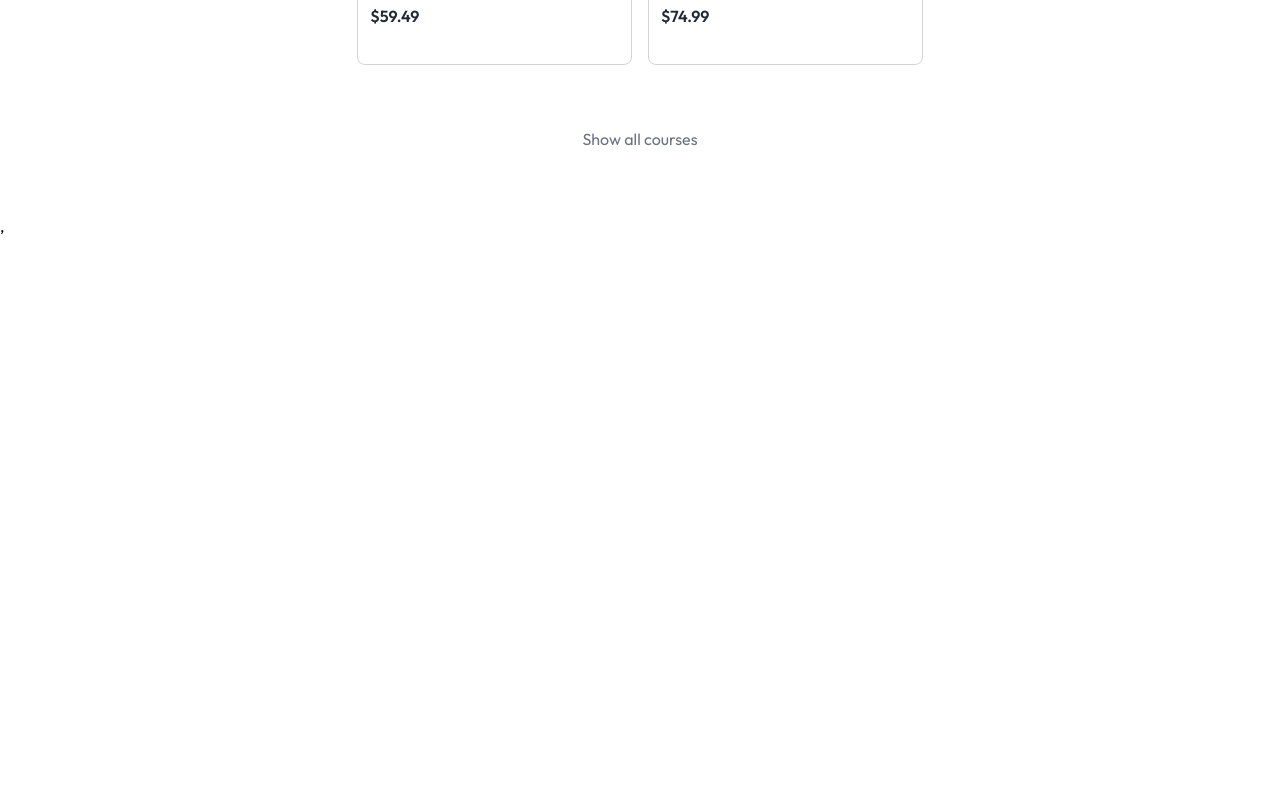
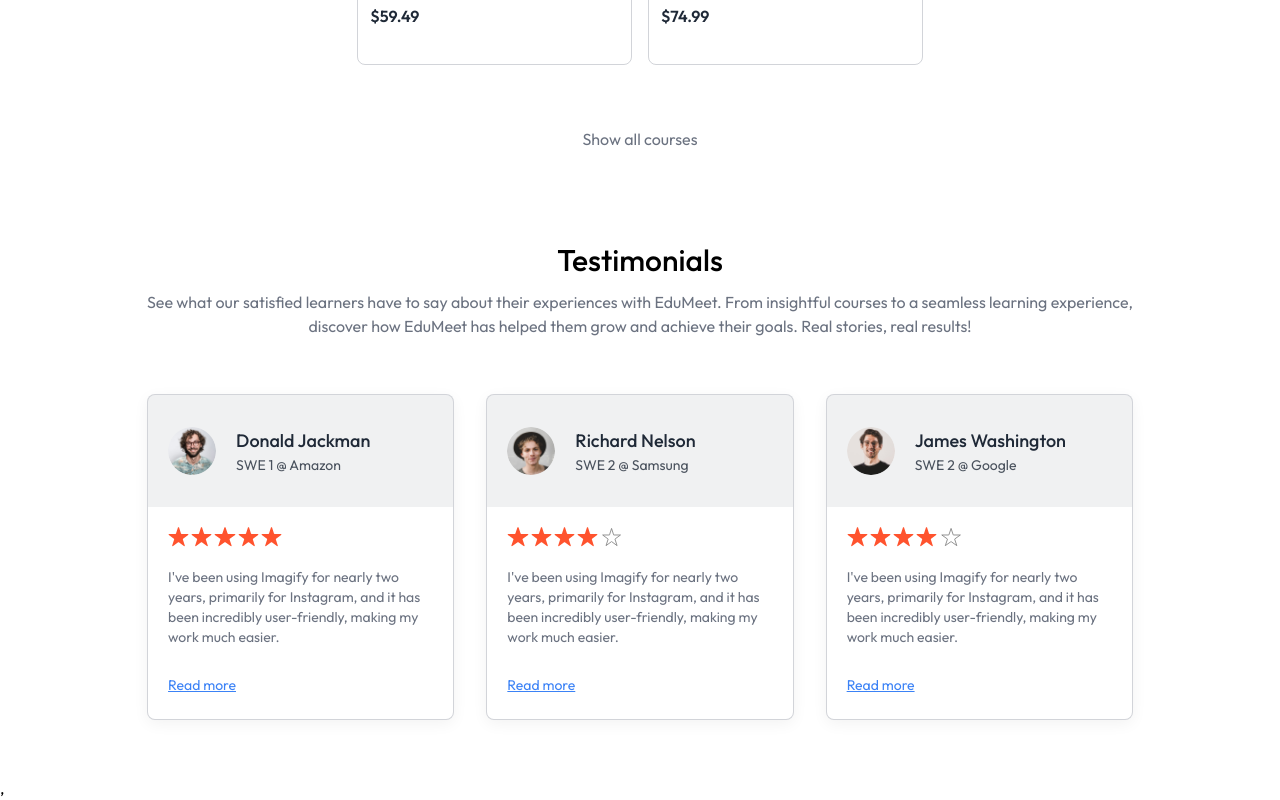
Before and after one commit to SarasiNishala/EduMeet-Frontend, a React (Vite) app in the folder client/: page / in a window 1280 px wide. Shown: the part 1520-2320 px from the top of the page. Before the commit the page ends 1758 px from the top, so only its background shows below. Built offline with nearby package versions, Linux system fonts and the light colour scheme; no server answers.

Commit message:
Testimonial Section done

```diff
--- a/client/src/components/student/Navbar.jsx
+++ b/client/src/components/student/Navbar.jsx
@@ -11,7 +11,7 @@
     const {openSignIn} = useClerk()
     const {user} = useUser()
 
-    const {navigate} = useContext(AppContext)
+    const {navigate , isEducator} = useContext(AppContext)
 
   return (
     <>
@@ -20,7 +20,7 @@
         <div className='hidden md:flex items-center gap-5 text-gray-500'>
             <div className='flex items-center gap-5'>
                 { user && <>
-                    <button>Become Educator</button>
+                    <button onClick={() => {navigate('/educator')}}>{isEducator ? 'Educator Dashboard' : 'Become Educator'}</button>
                     <Link to='/my-enrollments' >My Enrollments</Link>
                 </>}
             </div>
@@ -32,7 +32,7 @@
     <div className='md:hidden flex items-center gap-2 sm:gap-5 text-gray-500'>
         <div className='flex items-center gap-1 sm:gap-2 max-sm:text-xs'>
             { user && <>
-                <button>Become Educator</button>
+                <button onClick={() => {navigate('/educator')}}>{isEducator ? 'Educator Dashboard' : 'Become Educator'}</button>
                 <Link to='/my-enrollments' >My Enrollments</Link>
             </>}
         </div>
--- a/client/src/components/student/TestimonialsSection.jsx
+++ b/client/src/components/student/TestimonialsSection.jsx
@@ -1,9 +1,37 @@
 import React from 'react'
+import { assets, dummyTestimonial } from '../../assets/assets'
 
 const TestimonialsSection = () => {
   return (
-    <div>
-        <h1>Testimonials</h1>
+    <div className='pb-14 px-8 md:px-0 items-center text-center'>
+        <h2 className='text-3xl font-medium txt-gray-800'>Testimonials</h2>
+        <p className='md:text-base text-gray-500 mt-3'>
+        See what our satisfied learners have to say about their experiences with EduMeet.
+        From insightful courses to a seamless learning experience, <br />
+        discover how EduMeet has helped them grow and achieve their goals. Real stories, real results!
+        </p>
+        <div className='grid grid-cols-auto gap-8 mt-14'>
+          {dummyTestimonial.map((testimonial, index) => (
+            <div key={index} className='text-sm text-left border border-gray-500/30 pb-6 rounded-lg bg-white shadow-[0px_4px_15px_0px] shadow-black/5 overflow-hidden'>
+              <div className='flex items-center gap-5 px-5 py-8 bg-gray-500/10'>
+                <img className='h-12 w-12 rounded-full' src={testimonial.image} alt={testimonial.name} />
+                <div>
+                  <h1 className='text-lg font-medium text-gray-800'>{testimonial.name}</h1>
+                  <p className='text-gray-800/80'>{testimonial.role}</p>
+                </div>
+              </div>
+              <div className='p-5 pb-7'>
+                  <div className='flex gap-0.5'>
+                    {[...Array(5)].map((_, i) => (
+                        <img className='h-5' key={i} src={i < Math.floor(testimonial.rating) ? assets.star : assets.star_blank} alt="star" />
+                    ))}
+                  </div>
+                  <p className='text-gray-500 mt-5'>{testimonial.feedback}</p>
+                </div>
+                <a href="#" className='text-blue-500 underline px-5'>Read more</a>
+            </div>
+          ))}
+        </div>
     </div>
   )
 }
--- a/client/src/context/AppContext.jsx
+++ b/client/src/context/AppContext.jsx
@@ -11,6 +11,7 @@
     const navigate = useNavigate()
 
     const [allCourses, setAllCourses] = useState([])
+    const [isEducator, setIsEducator] = useState(true)
 
     // Fetch all courses
     const fetchAllCourses = async () => {
@@ -35,7 +36,7 @@
     },[])
 
     const value = {
-        currency , allCourses , navigate , calculateRating
+        currency , allCourses , navigate , calculateRating , isEducator , setIsEducator
     }
 
     return (
--- a/client/src/pages/student/Home.jsx
+++ b/client/src/pages/student/Home.jsx
@@ -2,6 +2,7 @@
 import Hero from '../../components/student/Hero'
 import Companies from '../../components/student/Companies'
 import CourseSection from '../../components/student/CourseSection'
+import TestimonialsSection from '../../components/student/TestimonialsSection'
 
 const Home = () => {
   return (
@@ -9,6 +10,7 @@
         <Hero />
         <Companies />
         <CourseSection />
+        <TestimonialsSection />
     </div>
   )
 }
```
